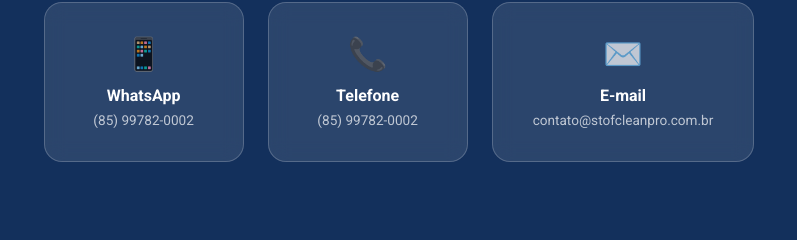
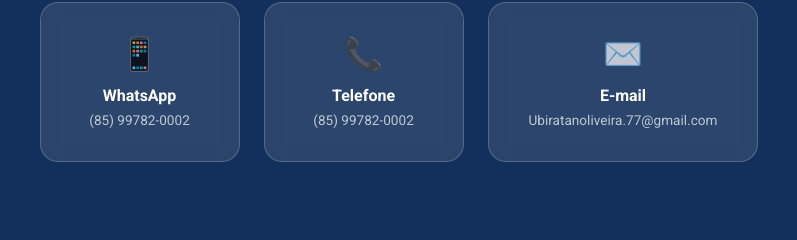
Before and after one commit to Marcelo-Cavalcante/Stofcleanpro, a plain HTML site: page index.html in a window 1280 px wide. Shown: the part 3886-4126 px from the top of the page, 241-1038 px from the left. Drawn offline with Linux system fonts and the light colour scheme; a web font is replaced by a local one.

```diff
--- a/index.html
+++ b/index.html
@@ -236,10 +236,10 @@
         <strong>Telefone</strong>
         <span>(85) 99782-0002</span>
       </a>
-      <a href="mailto:contato@moreiraestofclean.com.br" class="contact-card">
+      <a href="Ubiratanoliveira.77@gmail.com" class="contact-card">
         <span class="c-icon">✉️</span>
         <strong>E-mail</strong>
-        <span>contato@stofcleanpro.com.br</span>
+        <span>Ubiratanoliveira.77@gmail.com</span>
       </a>
     </div>
   </section>
```
